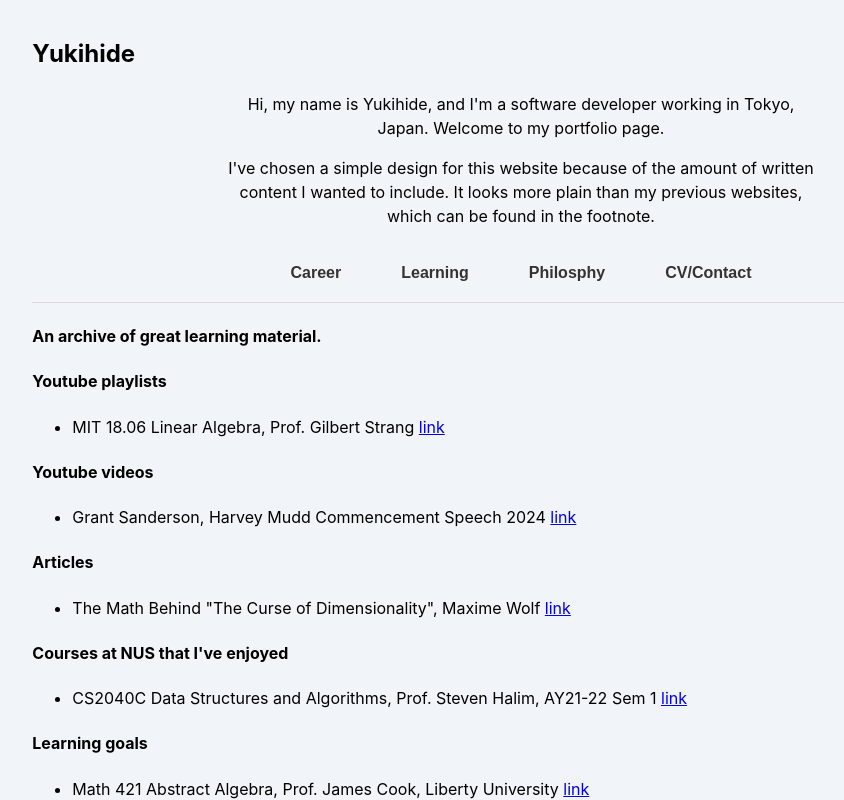
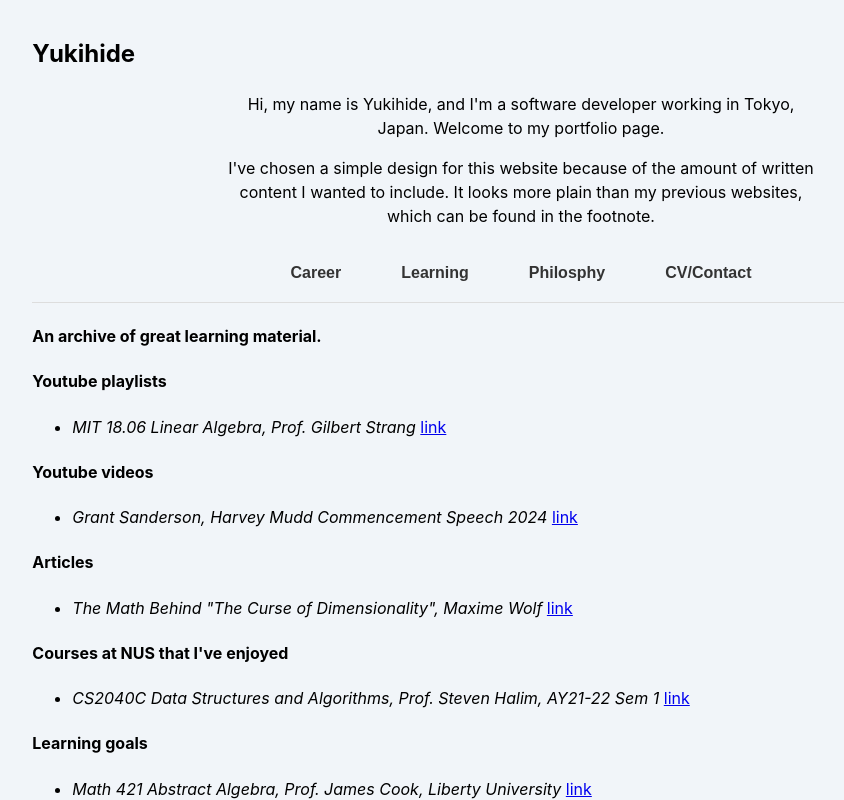
Before and after one commit to yuki-zmstr/portfolio2024, a React (Vite) app: page / in a window 1280 px wide. Both pictures are taken after a click on the button "Learning". Shown: the top 800 px of the page, without its empty margins (119-963 px from the left). Built offline with nearby package versions, Linux system fonts and the light colour scheme.

Commit message:
Add slot for subcontent in Learning

```diff
--- a/src/components/Learning.jsx
+++ b/src/components/Learning.jsx
@@ -9,8 +9,11 @@ export default function Learning() {
                     <h4>{entry.header}</h4>
                     <ul>
                         {entry.content.map((item, j) => (
-                            <li key={j}>{item.title}&nbsp;
+                            <li key={j}><i>{item.title}</i>&nbsp;
                                 <a href={item.link} target="_blank">link</a>
+                                <ul>
+                                {"subcontent" in item && <li>{item.subcontent}</li>}
+                                </ul>
                             </li>))}
                     </ul>
 
```
